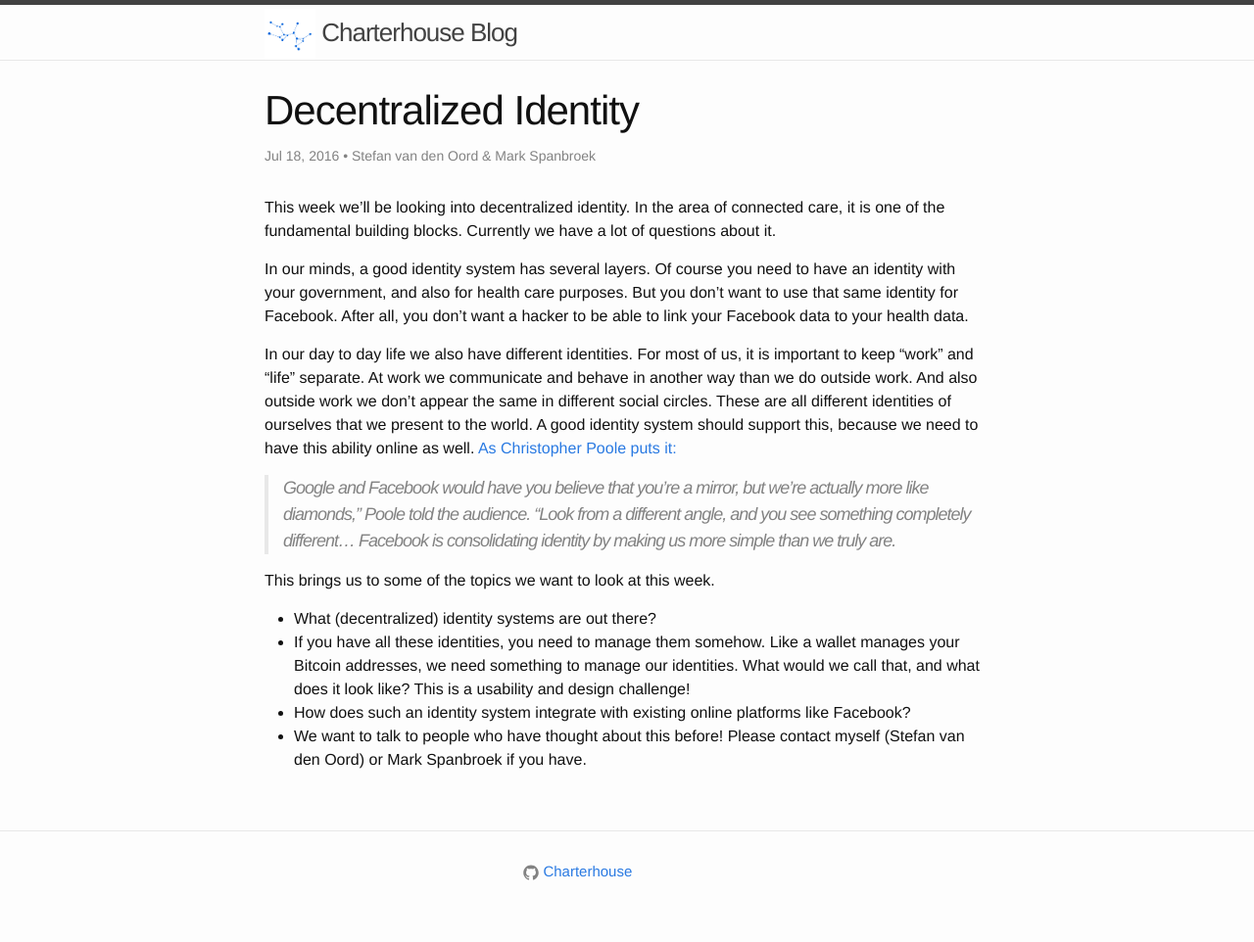
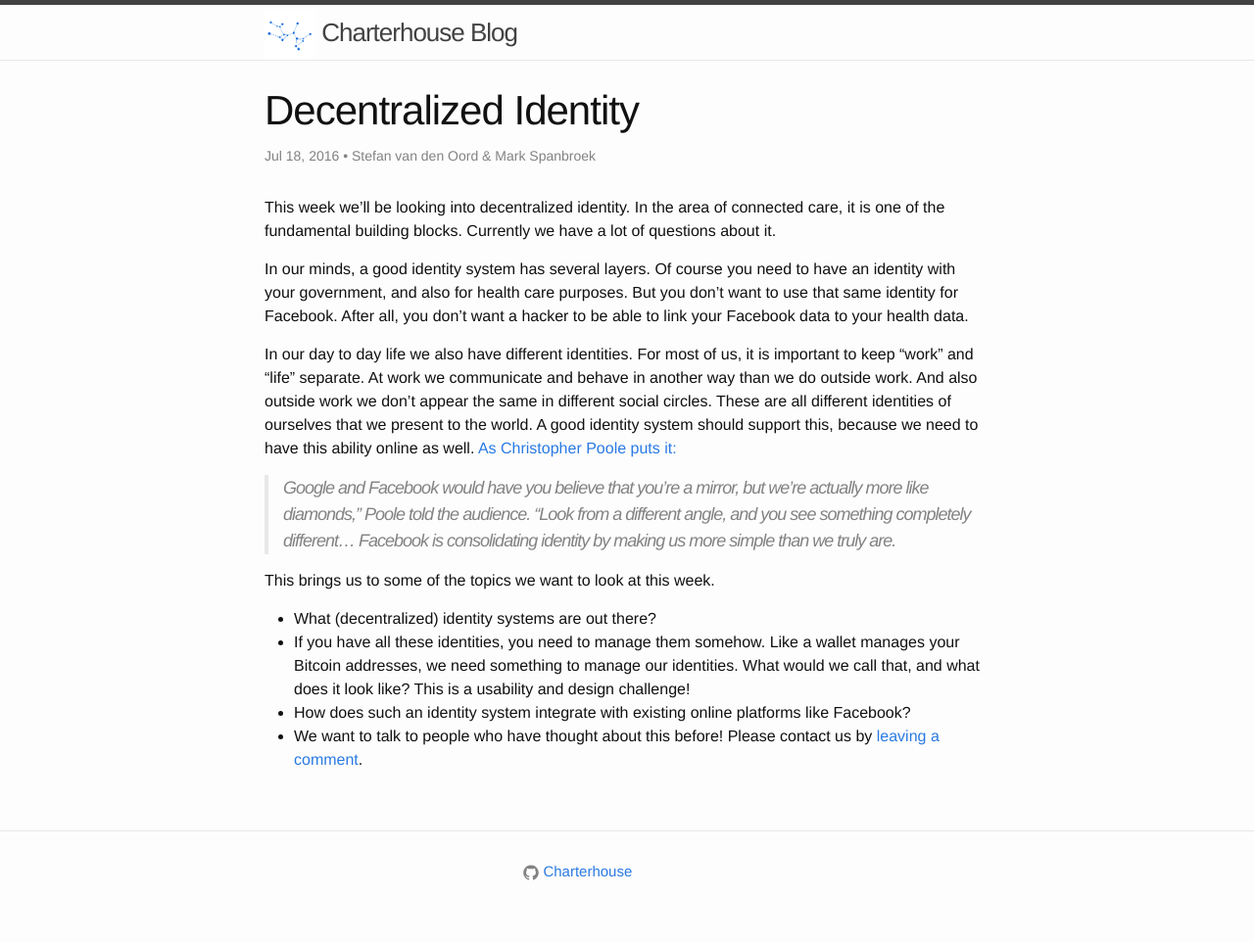
Before and after one commit to Charterhouse/charterhouse.github.io, a Jekyll site: the page built from _posts/2016-07-18-decentralized-identity.markdown, in a window 1280 px wide. Shown: the whole page at 98% size. Built offline with Jekyll 4.4.1, drawn with Linux system fonts in a browser that asks for light colours.

Commit message:
Added link to comments issue

```diff
--- a/_posts/2016-07-18-decentralized-identity.markdown
+++ b/_posts/2016-07-18-decentralized-identity.markdown
@@ -17,4 +17,4 @@ This brings us to some of the topics we want to look at this week.
 * What (decentralized) identity systems are out there?
 * If you have all these identities, you need to manage them somehow. Like a wallet manages your Bitcoin addresses, we need something to manage our identities. What would we call that, and what does it look like? This is a usability and design challenge!
 * How does such an identity system integrate with existing online platforms like Facebook?
-* We want to talk to people who have thought about this before! Please contact myself (Stefan van den Oord) or Mark Spanbroek if you have.
+* We want to talk to people who have thought about this before! Please contact us by [leaving a comment](https://github.com/Charterhouse/charterhouse.github.io/issues/1).
```
